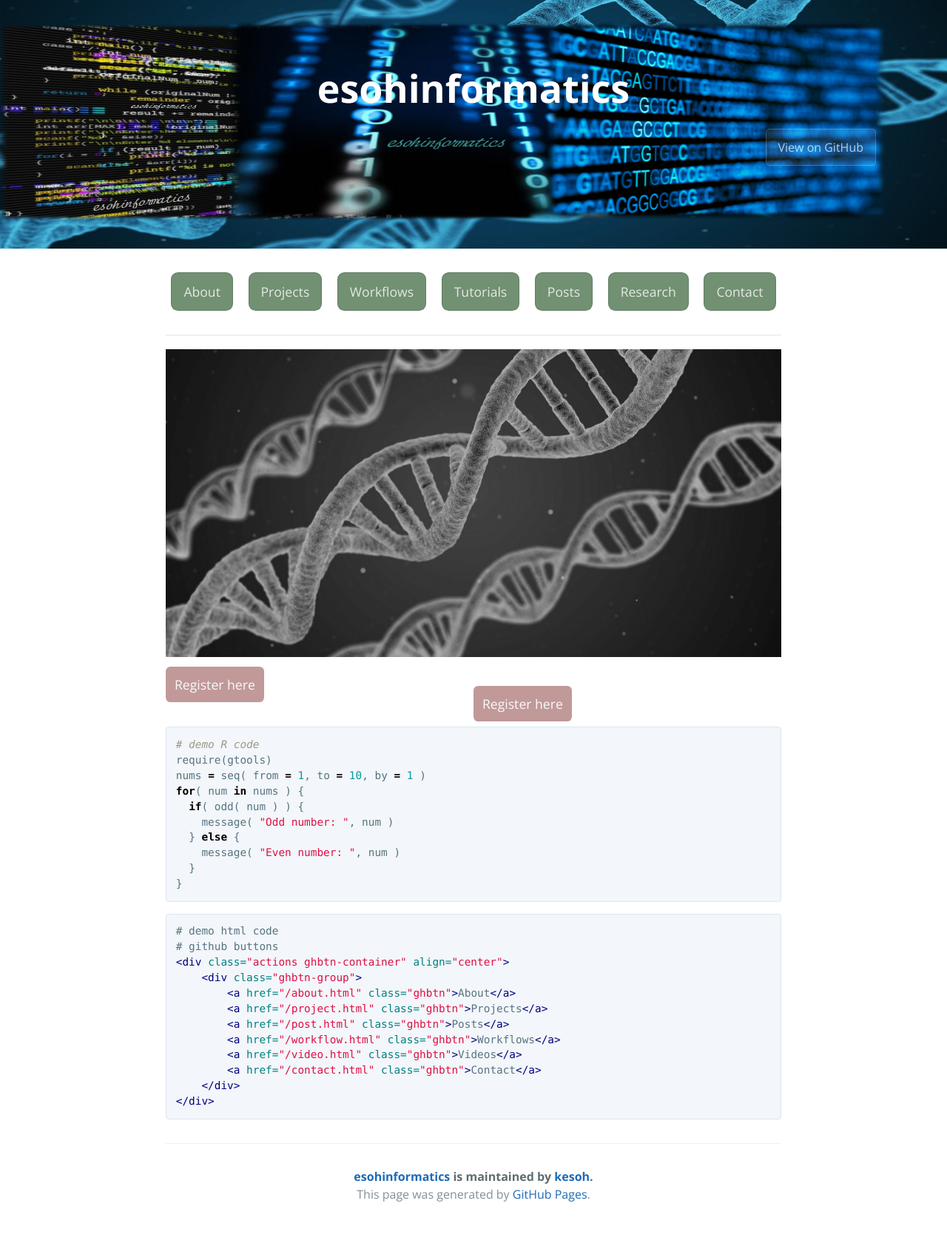
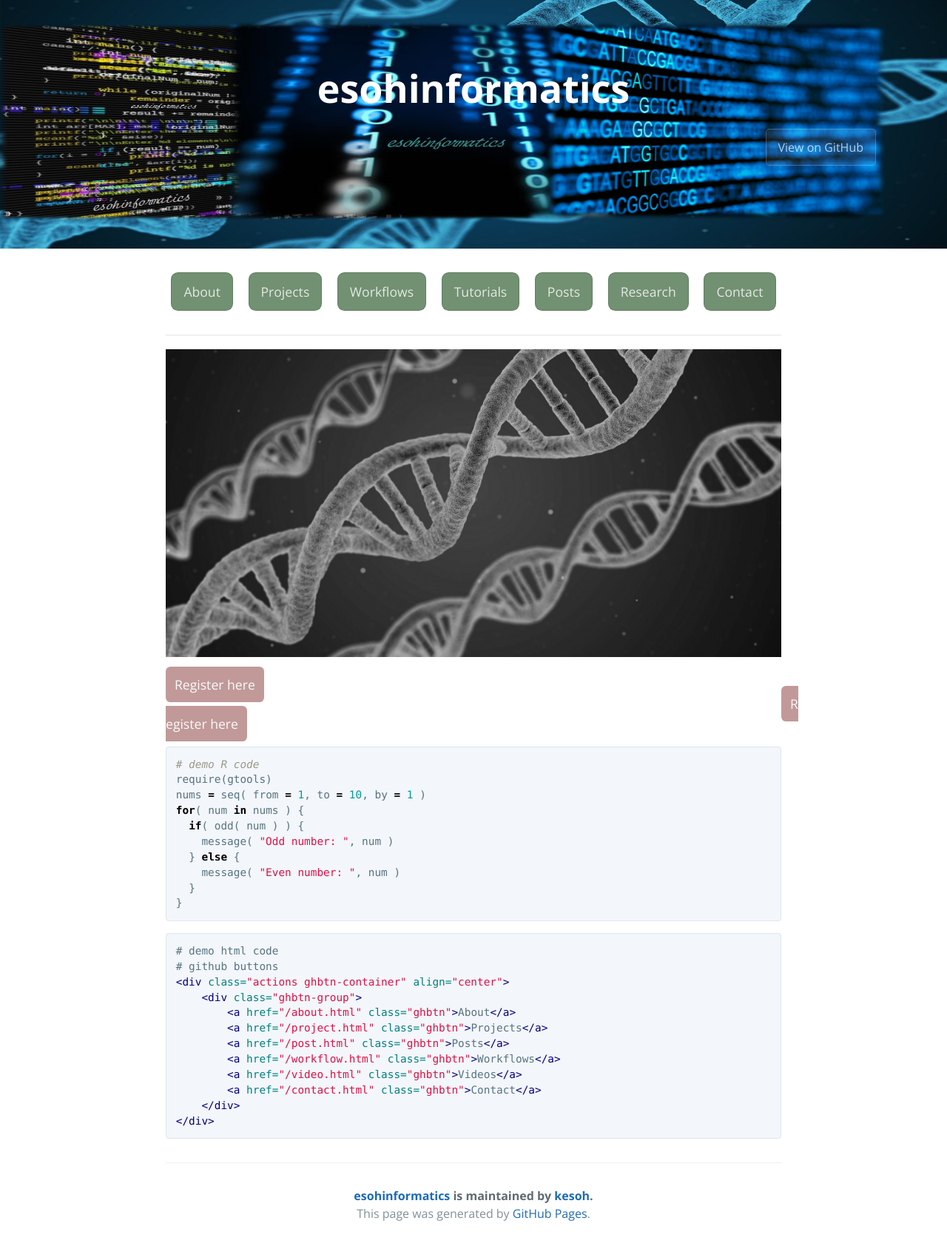
Before and after one commit to esohkevin/esohkevin.github.io, a Jekyll site: the page built from docs/index.md, in a window 1280 px wide. Shown: the whole page at 74% size. Built offline with Jekyll 4.4.1, drawn with Linux system fonts in a browser that asks for light colours; the repository's description, which GitHub fills in, is left out; before the commit the page ends 1658 px from its top, so only the background shows below that.

```diff
--- a/docs/index.md
+++ b/docs/index.md
@@ -22,10 +22,10 @@
 
 
 <p>
-  <span style="color: rgba(250, 250, 250, 1.0) ;background-color: rgba(100, 0, 0, 0.4); padding: 0.75rem; border-radius: 0.4rem; text-align: center; margin-right: 50%;" align="left">
+  <span style="color: rgba(250, 250, 250, 1.0) ;background-color: rgba(100, 0, 0, 0.4); padding: 0.75rem; border-radius: 0.4rem; text-align: center; margin-right: 100%;" align="left">
     Register here
   </span>
-  <span style="color: rgba(250, 250, 250, 1.0); background-color: rgba(100, 0, 0, 0.4); padding: 0.75rem; border-radius: 0.4rem; text-align: center; margin-left: 50%;" align="right">
+  <span style="color: rgba(250, 250, 250, 1.0); background-color: rgba(100, 0, 0, 0.4); padding: 0.75rem; border-radius: 0.4rem; text-align: center; margin-left: 100%;" align="right">
     Register here
   </span>
 </p>
```
